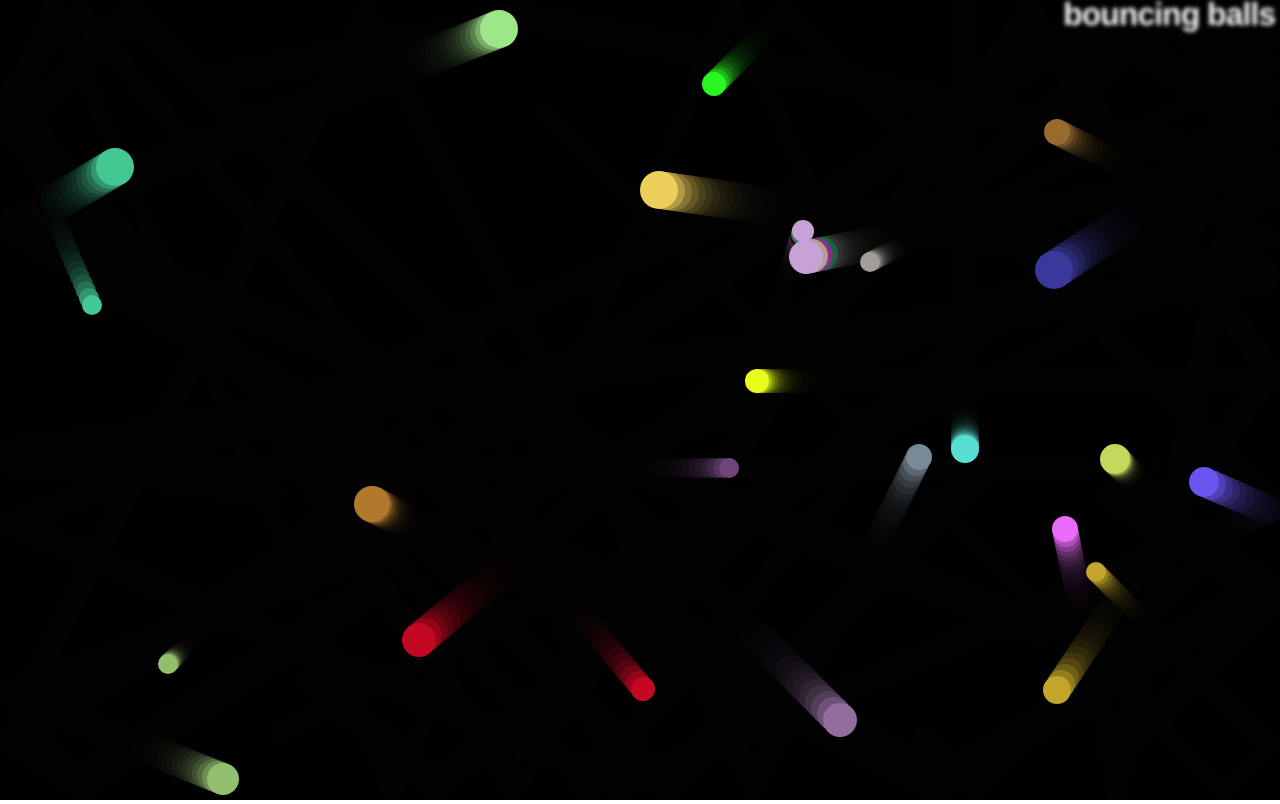
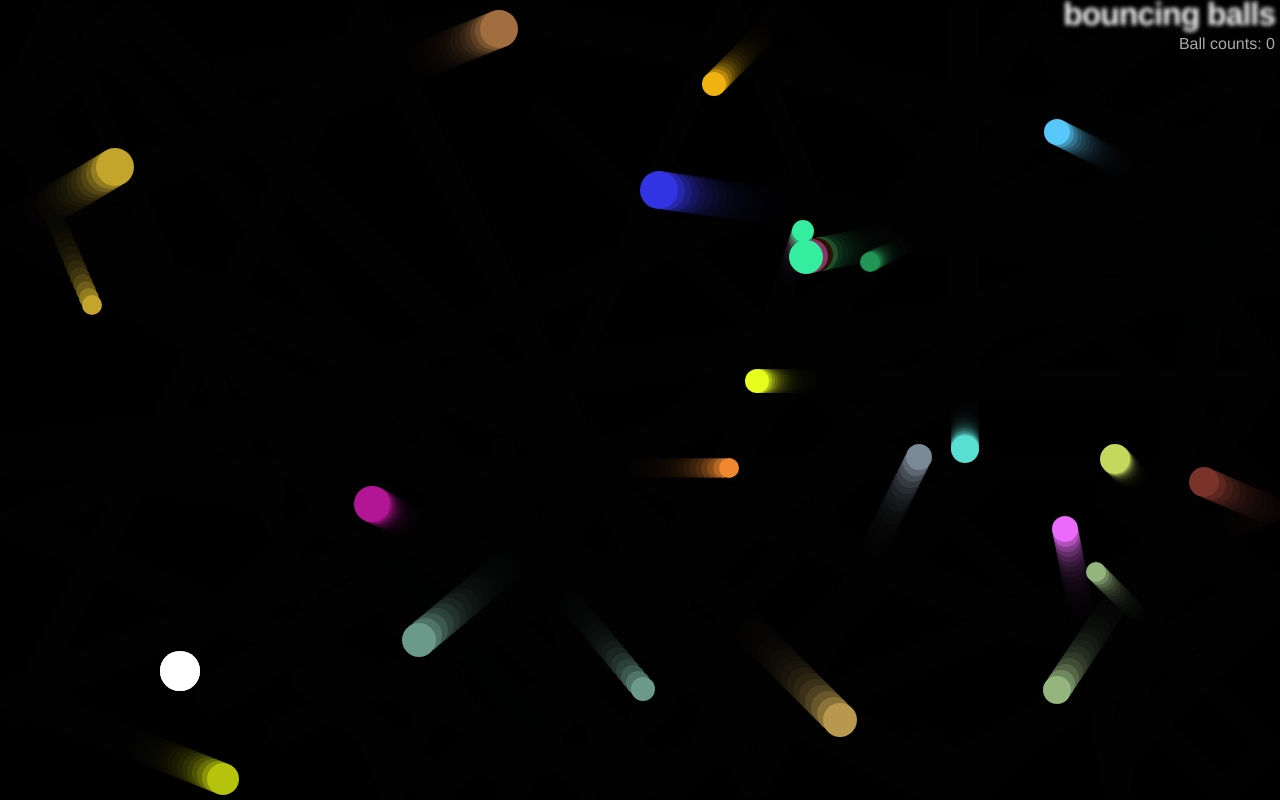
Before and after one commit to SeanShen3/funny, a plain HTML site: page index.html in a window 1280 px wide. Drawn offline with Linux system fonts and the light colour scheme.

Commit message:
add evilball

```diff
--- a/index.html
+++ b/index.html
@@ -8,6 +8,7 @@
 
   <body>
     <h1>bouncing balls</h1>
+	<p>Ball counts: 0</p>
     <canvas></canvas>
 
     <script src="script.js"></script>
--- a/script.js
+++ b/script.js
@@ -1,12 +1,12 @@
 // setup canvas
 
 var canvas = document.querySelector('canvas');
+var count = document.querySelector('p');
 var ctx = canvas.getContext('2d');
 
 var width = canvas.width = window.innerWidth;
 var height = canvas.height = window.innerHeight;
 
-var balls = [];
 // function to generate random number
 
 function random(min,max) {
@@ -14,66 +14,127 @@ function random(min,max) {
   return num;
 }
 
-function Ball(x, y, velX, velY, color, size) {
+function Shape(x, y, velX, velY, exists) {
   this.x = x;
   this.y = y;
   this.velX = velX;
   this.velY = velY;
+  this.exists = exists;
+}
+
+// define Ball constructor
+
+function Ball(x, y, velX, velY, color, size, exists) {
+  Shape.call(this, x, y, velX, velY, true);
   this.color = color;
   this.size = size;
 }
+Ball.prototype = Object.create(Shape.prototype);
+Ball.prototype.constructor = Ball;
+
+// define ball draw method
 
 Ball.prototype.draw = function() {
+  if (this.exists === false)
+	  return;
+
   ctx.beginPath();
   ctx.fillStyle = this.color;
   ctx.arc(this.x, this.y, this.size, 0, 2 * Math.PI);
   ctx.fill();
-}
+};
+
+// define ball update method
 
 Ball.prototype.update = function() {
-  if ((this.x + this.size) >= width) {
+  if((this.x + this.size) >= width) {
     this.velX = -(this.velX);
   }
 
-  if ((this.x - this.size) <= 0) {
+  if((this.x - this.size) <= 0) {
     this.velX = -(this.velX);
   }
 
-  if ((this.y + this.size) >= height) {
+  if((this.y + this.size) >= height) {
     this.velY = -(this.velY);
   }
 
-  if ((this.y - this.size) <= 0) {
+  if((this.y - this.size) <= 0) {
     this.velY = -(this.velY);
   }
 
   this.x += this.velX;
   this.y += this.velY;
-}
+};
+
+// define ball collision detection
 
 Ball.prototype.collisionDetect = function() {
-  for (var j = 0; j < balls.length; j++) {
-    if (!(this === balls[j])) {
+  for(var j = 0; j < balls.length; j++) {
+    if(!(this === balls[j])) {
+	  if (balls[j].exists === false)
+		  continue;
+
       var dx = this.x - balls[j].x;
       var dy = this.y - balls[j].y;
       var distance = Math.sqrt(dx * dx + dy * dy);
 
       if (distance < this.size + balls[j].size) {
-        balls[j].color = this.color = 'rgb(' + random(0, 255) + ',' + random(0, 255) + ',' + random(0, 255) +')';
+        balls[j].color = this.color = 'rgb(' + random(0,255) + ',' + random(0,255) + ',' + random(0,255) +')';
       }
     }
   }
+};
+
+function EvilCircle(x, y, size, exists) {
+  Shape.call(this, x, y, 20, 20, exists);
+
+  this.color = 'white';
+  this.size = size;
 }
 
+EvilCircle.prototype = Object.create(Shape.prototype);
+EvilCircle.prototype.constructor = EvilCircle;
+
+EvilCircle.prototype.draw = function() {
+  ctx.beginPath();
+  ctx.fillStyle = this.color;
+  ctx.arc(this.x, this.y, this.size, 0, 2 * Math.PI);
+  ctx.fill();
+};
+
+EvilCircle.prototype.eat = function() {
+	for(var j = 0; j < balls.length; j++) {
+      var dx = this.x - balls[j].x;
+      var dy = this.y - balls[j].y;
+      var distance = Math.sqrt(dx * dx + dy * dy);
+
+      if (distance < this.size + balls[j].size)
+			balls[j].exists = false;
+	}
+}
+// define array to store balls
+
+var balls = [];
+var size = 20;
+var evilball = new EvilCircle(
+      random(0 + size,width - size),
+      random(0 + size,height - size),
+	  size,
+	  true);
+
+// define loop that keeps drawing the scene constantly
+
 function loop() {
-  ctx.fillStyle = 'rgba(0, 0, 0, 0.25)';
-  ctx.fillRect(0, 0, width, height);
+  ctx.fillStyle = 'rgba(0,0,0,0.25)';
+  ctx.fillRect(0,0,width,height);
 
-  while (balls.length < 25) {
+  while(balls.length < 25) {
+
     var size = random(10,20);
     var ball = new Ball(
       // ball position always drawn at least one ball width
-      // away from the edge of the canvas, to avoid drawing errors
+      // away from the adge of the canvas, to avoid drawing errors
       random(0 + size,width - size),
       random(0 + size,height - size),
       random(-7,7),
@@ -84,13 +145,23 @@ function loop() {
     balls.push(ball);
   }
 
-  for (var i = 0; i < balls.length; i++) {
-    balls[i].draw();
-    balls[i].update();
-    balls[i].collisionDetect();
+  evilball.draw();
+  evilball.eat();
+
+  var cnt = 0;
+  for(var i = 0; i < balls.length; i++) {
+	if (balls[i].exists === true) {
+		balls[i].draw();
+		balls[i].update();
+		balls[i].collisionDetect();
+		cnt += 1;
+	}
   }
+  count.contentText = "Ball counts: " + cnt;
 
   requestAnimationFrame(loop);
 }
 
+
+
 loop();
--- a/style.css
+++ b/style.css
@@ -23,3 +23,11 @@ h1 {
   color: transparent;
   text-shadow: 0 0 4px white;
 }
+
+p {
+  position: absolute;
+  margin: 0;
+  top: 35px;
+  right: 5px;
+  color: #aaa;
+}
```
